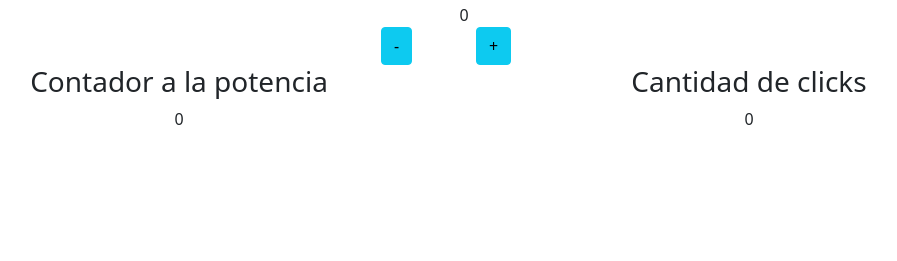
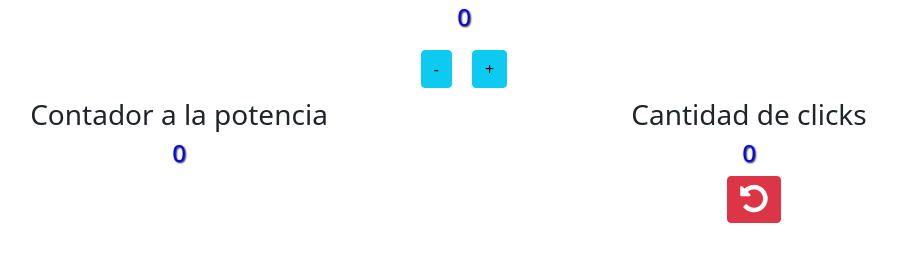
Before and after one commit to fafunas/contador, a plain HTML site: page index.html in a window 1280 px wide. Shown: the part 53-314 px from the top of the page, without its empty margins (176-1073 px from the left). Drawn offline with nearby package versions, Linux system fonts and the light colour scheme.

Commit message:
modify css and js

```diff
--- a/css/styles.css
+++ b/css/styles.css
@@ -3,3 +3,27 @@ h1{
     text-align: center;
     color: coral;
 }
+
+h4{
+    color: blue;
+    text-shadow:1px 1px 2px black;
+
+}
+
+.btn-danger{
+    margin-left: 10px;
+  }
+
+.left{
+    align-items: left;
+}
+.botones{
+    margin: 10px
+}
+
+.contenedor{
+    display: flex;
+    justify-content: center;
+    width: 100%;
+
+}
--- a/index.html
+++ b/index.html
@@ -10,32 +10,36 @@
     <script src="https://cdn.jsdelivr.net/npm/vue@2/dist/vue.js"></script>
     <script defer src="js/app.js"></script>
     <link href="https://cdn.jsdelivr.net/npm/bootstrap@5.1.3/dist/css/bootstrap.min.css" rel="stylesheet" integrity="sha384-1BmE4kWBq78iYhFldvKuhfTAU6auU8tT94WrHftjDbrCEXSU1oBoqyl2QvZ6jIW3" crossorigin="anonymous">
+    <link rel="stylesheet" href="https://cdnjs.cloudflare.com/ajax/libs/font-awesome/4.7.0/css/font-awesome.min.css">
 </head>
 
 <body>
     <div class="container" id="app">
         <div class="row">
             <h1>Contador de Vue!</h1>
-        <div class="text-center">{{resultado}}</div>
+        <div class="text-center"><h4>{{resultado}}</h4></div>
 
         </div>
-        <div class="row justify-content-center">
-            <div class="col-1">
-                <button class="btn btn-info" @click="restar()">-</button>
+        <div class="contenedor">
+            <div class="botones">
+                <button class="btn btn-info" @click="restar()">- </button>
             </div>
-            <div class="col-1">
+            <div class="botones">
                 <button class="btn btn-info" @click="sumar()">+</button>
             </div>
         </div>
         <div class="row justify-content-around">
             <div class="col-4">
               <h3 class="text-center">Contador a la potencia</h3>
-              <div class="text-center">{{potencia}}</div>
+              <div class="text-center">
+              <h4>{{potencia}}</h4></div>
             </div>
             <div class="col-4">
                 <h3 class="text-center">Cantidad de clicks</h3>
-                <div class="text-center">{{cantclicks}}</div>
+                <div class="text-center"><h4>{{cantclicks}}</h4><button class="btn btn-danger" v-on:click="contador=0"><i class="fa fa-undo fa-2x"></i></button></div>
+
             </div>
+
         </div>
     </div>
 
--- a/js/app.js
+++ b/js/app.js
@@ -25,7 +25,7 @@ var app = new Vue({
     },
     computed: {
         potencia() {
-            return this.resultado * 2
+            return this.resultado * this.resultado
         },
         cantclicks(){
             return this.contador
```
